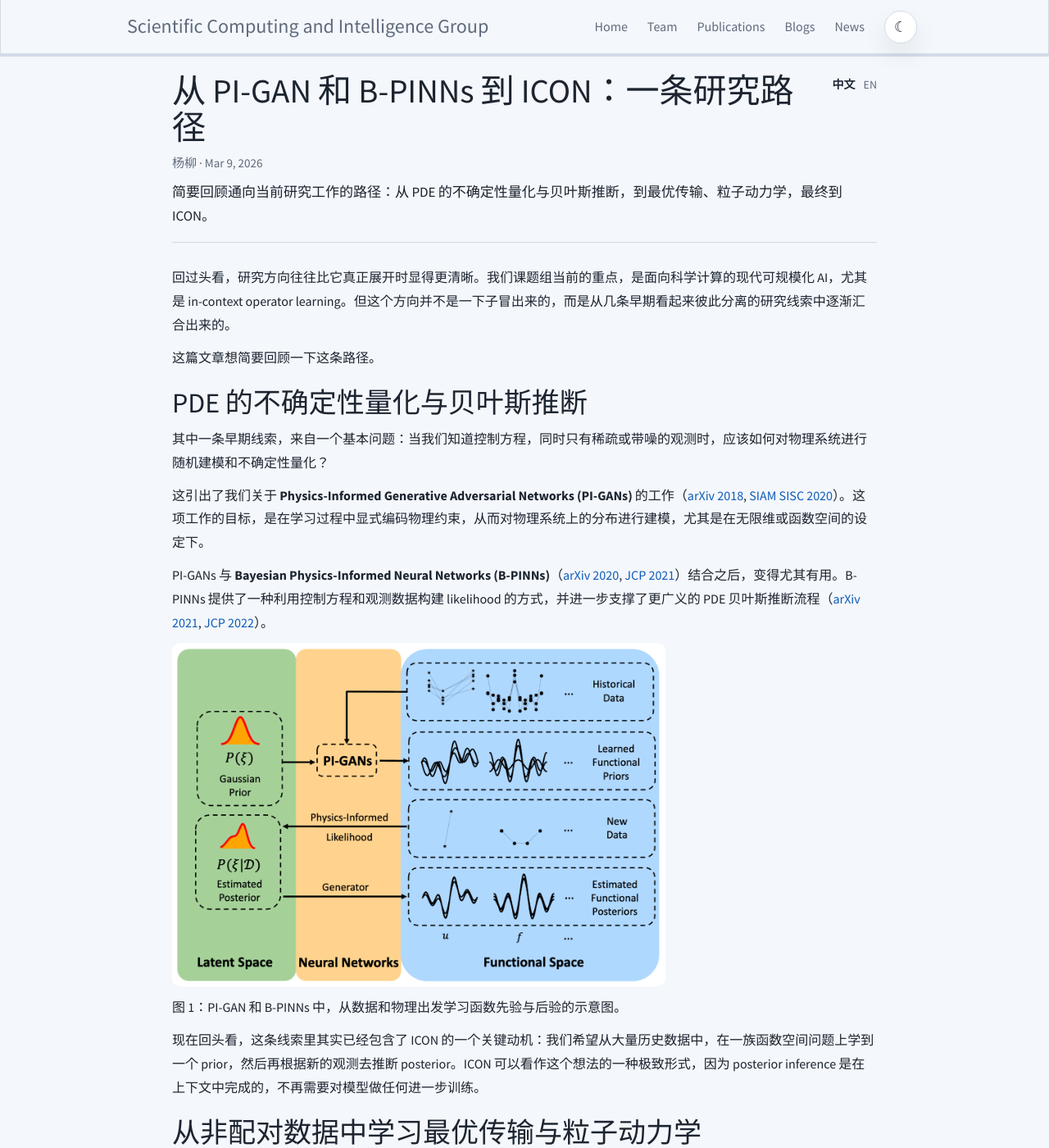
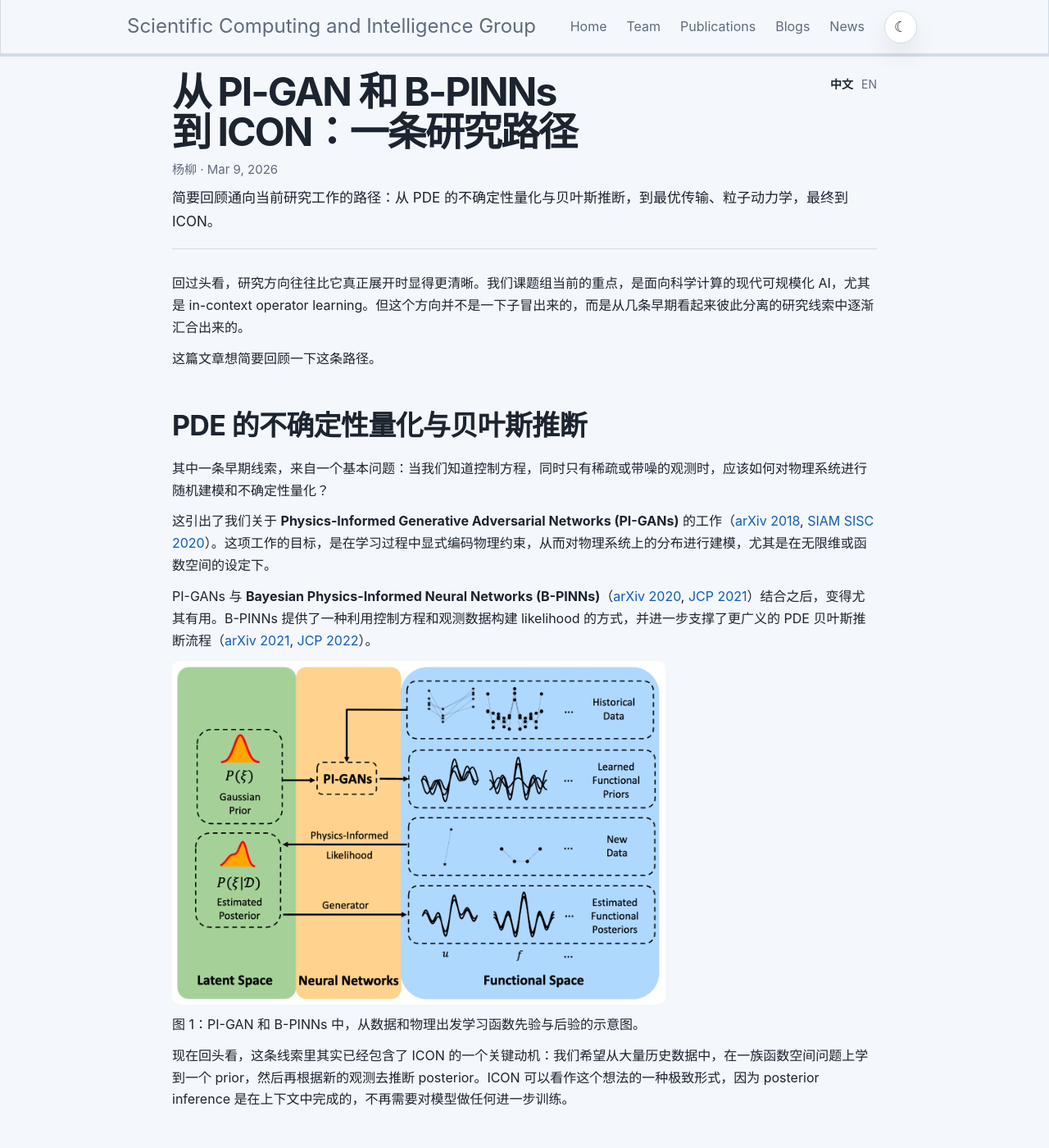
Before and after one commit to scaling-group/scaling-group.github.io, a Jekyll site: the page built from _blogs/2026-03-09-research-path-zh.md, in a window 1280 px wide and 1400 px high. Shown: the whole window at 82% size. Built offline with Jekyll 4.4.1, drawn with Linux system fonts in a browser that asks for light colours.

Commit message:
Refine site typography

```diff
--- a/_sass/bootstrap/_variables.scss
+++ b/_sass/bootstrap/_variables.scss
@@ -43,7 +43,7 @@ $link-hover-decoration: underline !default;
 //
 //## Font, line-height, and color for body text, headings, and more.
 
-$font-family-sans-serif:  "Source Sans Pro", "Helvetica Neue", Helvetica, Arial, sans-serif !default;
+$font-family-sans-serif:  Inter, ui-sans-serif, -apple-system, BlinkMacSystemFont, "Segoe UI", Helvetica, Arial, "PingFang SC", "Hiragino Sans GB", "Microsoft YaHei", sans-serif !default;
 $font-family-serif:       Georgia, "Times New Roman", Times, serif !default;
 //** Default monospace fonts for `<code>`, `<kbd>`, and `<pre>`.
 $font-family-monospace:   Menlo, Monaco, Consolas, "Courier New", monospace !default;
--- a/css/main.scss
+++ b/css/main.scss
@@ -48,6 +48,8 @@ body {
 	padding-top: 70px;
 	background: var(--bg);
 	color: var(--text);
+	text-rendering: optimizeLegibility;
+	-webkit-font-smoothing: antialiased;
 }
 
 html {
@@ -549,6 +551,8 @@ firstp {
 	margin-top: 0;
 	margin-bottom: 10px;
 	font-size: 28px;
+	font-weight: 700;
+	letter-spacing: -0.02em;
 	line-height: 1.3;
 }
 
@@ -578,6 +582,12 @@ firstp {
 .blog-post__title {
 	margin-top: 0;
 	margin-bottom: 10px;
+	font-family: Inter, ui-sans-serif, -apple-system, BlinkMacSystemFont, "Segoe UI", Helvetica, Arial, "PingFang SC", "Hiragino Sans GB", "Microsoft YaHei", sans-serif;
+	font-size: clamp(34px, 4vw, 48px);
+	font-weight: 700;
+	letter-spacing: -0.04em;
+	line-height: 1.02;
+	text-wrap: balance;
 }
 
 .blog-post__meta {
@@ -629,7 +639,15 @@ firstp {
 
 .blog-post__content {
 	font-size: 16px;
-	line-height: 1.8;
+	line-height: 1.68;
+}
+
+.blog-post__content h2 {
+	margin-top: 48px;
+	margin-bottom: 20px;
+	font-weight: 700;
+	letter-spacing: -0.02em;
+	line-height: 1.15;
 }
 
 @media (max-width: 767px) {
```
